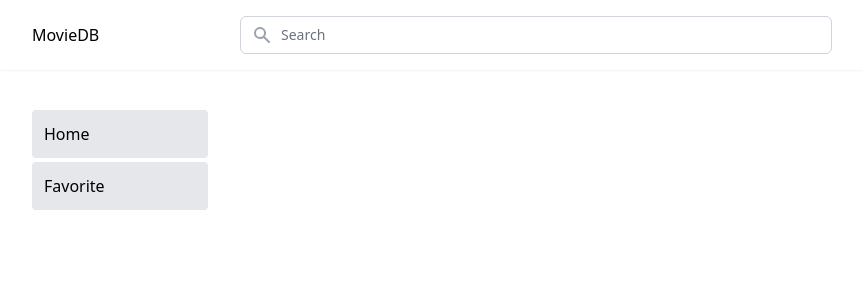
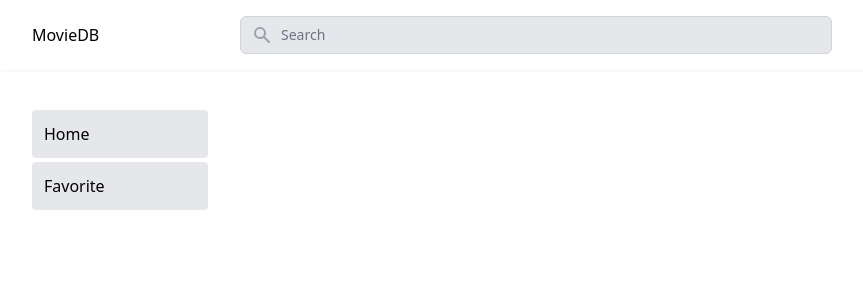
Before and after one commit to bramdijke/movie-exercise, a React (Vite) app: page /favorites in a window 1280 px wide. Shown: the top 300 px of the page, without its empty margins (0-863 px from the left). Built offline with nearby package versions, Linux system fonts and the light colour scheme.

Commit message:
Disable search bar

```diff
--- a/src/components/Search.tsx
+++ b/src/components/Search.tsx
@@ -1,4 +1,5 @@
 import { FunctionComponent } from 'react';
+import { Route, useLocation } from 'react-router-dom';
 
 type Props = {
   searchValue: string;
@@ -6,7 +7,8 @@ type Props = {
 }
 
 const Search = ({ searchValue, setSearchValue }: Props) => {
-  // console.log('search', props);
+  const location = useLocation();
+  const isSearchEnabled = location.pathname === '/';
 
   const handleInputChange: React.ChangeEventHandler<HTMLInputElement> = (event) => {
     console.log(event);
@@ -33,12 +35,13 @@ const Search = ({ searchValue, setSearchValue }: Props) => {
           </svg>
         </div>
         <input
-          className="block w-full bg-white border border-gray-300 rounded-md py-2 pl-10 pr-3 text-sm placeholder-gray-500 focus:outline-none focus:text-gray-900 focus:placeholder-gray-400 focus:ring-1 focus:ring-rose-500 focus:border-rose-500 sm:text-sm"
+          className="block w-full bg-white border border-gray-300 rounded-md py-2 pl-10 pr-3 text-sm placeholder-gray-500 focus:outline-none focus:text-gray-900 focus:placeholder-gray-400 focus:ring-1 focus:ring-rose-500 focus:border-rose-500 sm:text-sm disabled:bg-gray-200 disabled: text-gray-500"
           placeholder="Search"
           type="search"
           value={searchValue}
           onChange={handleInputChange}
-        />
+          disabled={!isSearchEnabled} // Enable or disable based on the route
+          />
       </div>
     </div>
   );
```
Also changed, not shown: src/App.tsx (line endings or trailing spaces).
